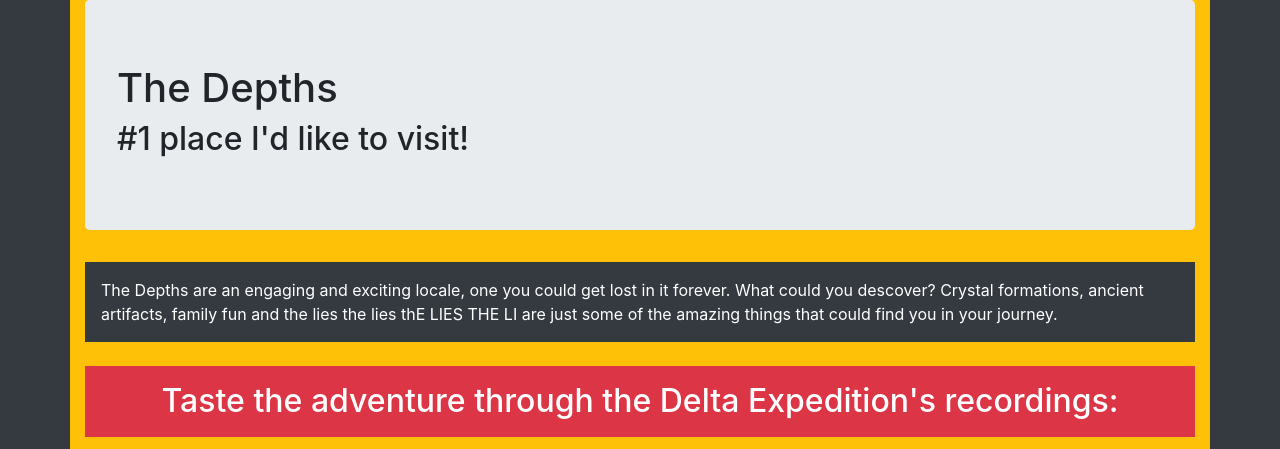
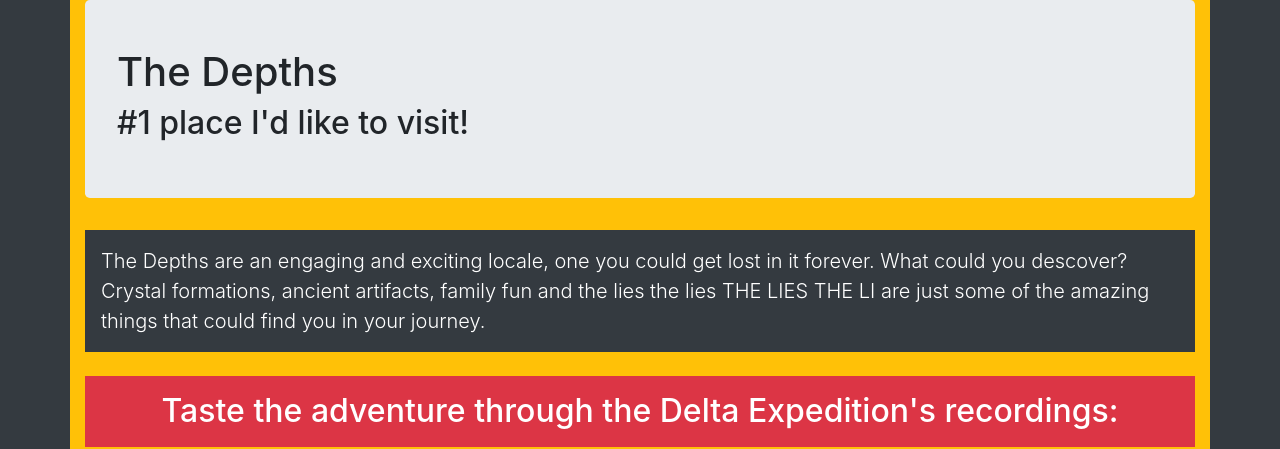
Before and after one commit to Hoomee90/vacation-site, a plain HTML site: page index.html in a window 1280 px wide. Shown: the top 449 px of the page. Drawn offline with Linux system fonts and the light colour scheme.

Commit message:
style heading and paragraph blocks

```diff
--- a/index.html
+++ b/index.html
@@ -6,11 +6,12 @@
 </head>
 <body class="bg-dark">
   <div class="container bg-warning">
-    <div class="jumbotron">
+    <div class=""></div>
+    <div class="jumbotron pt-5 pb-5">
       <h1>The Depths</h1>
       <h2>#1 place I'd like to visit!</h2>
     </div>
-    <p class="p-3 mb-4 bg-dark text-white">The Depths are an engaging and exciting locale, one you could get lost in it forever. What could you descover? Crystal formations, ancient artifacts, family fun and the lies the lies thE LIES THE LI are just some of the amazing things that could find you in your journey.</p>
+    <p class="p-3 mb-4 bg-dark text-white lead">The Depths are an engaging and exciting locale, one you could get lost in it forever. What could you descover? Crystal formations, ancient artifacts, family fun and the lies the lies THE LIES THE LI are just some of the amazing things that could find you in your journey.</p>
     <h2 class="p-3 mb-4 bg-danger text-white text-center">Taste the adventure through the Delta Expedition's recordings:</h2>
     <div class="row">
       <div class="mb-3 col-sm-5 mx-auto">
```
